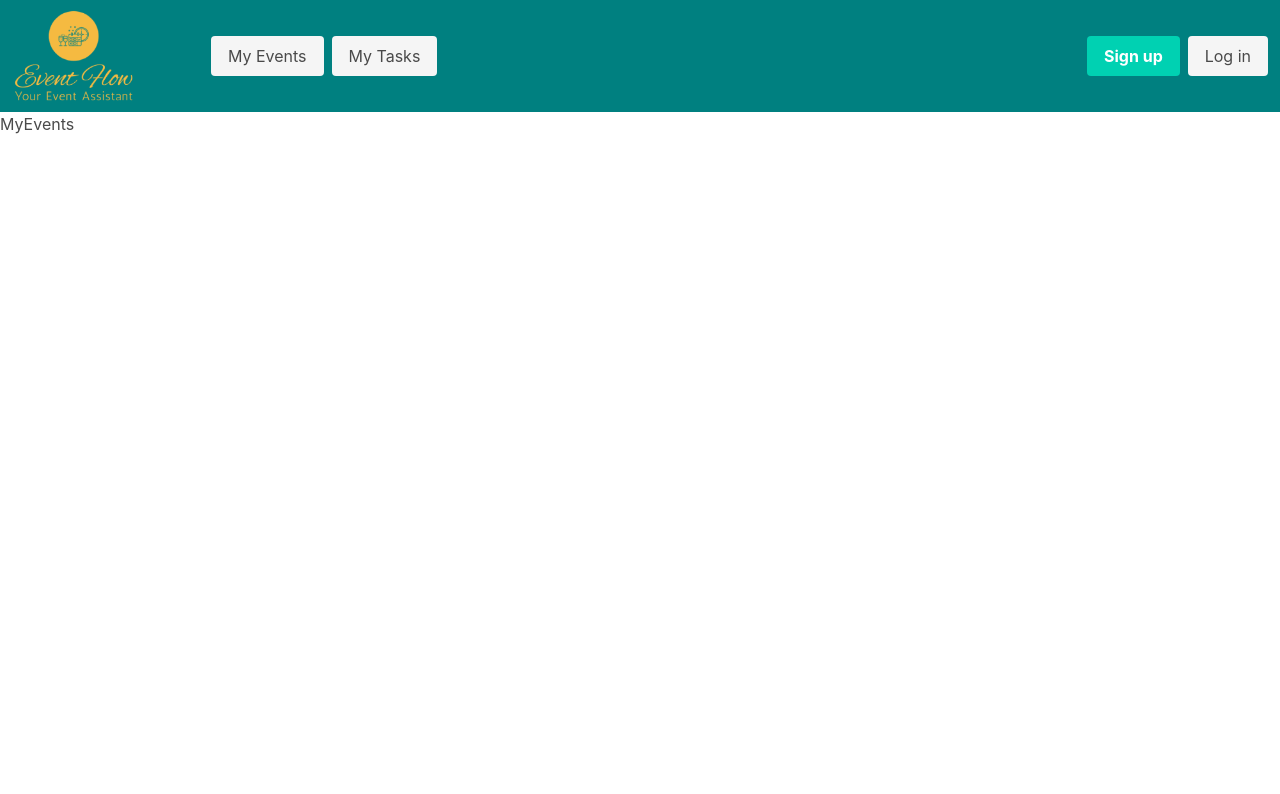
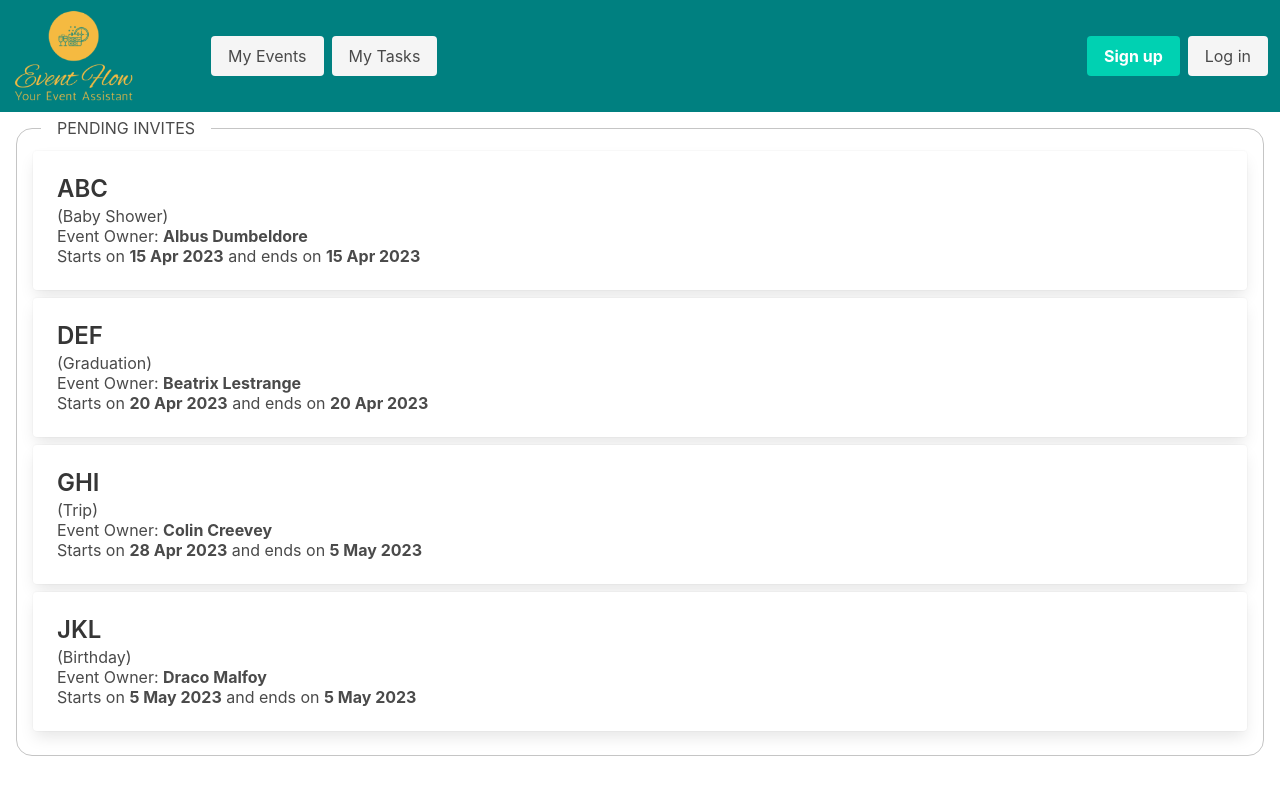
Before and after one commit to shaimaaGhamry/Event-Flow, a React (Create React App) app in the folder client/: page /myevents in a window 1280 px wide. Shown: the top 794 px of the page. Built offline with nearby package versions, Linux system fonts and the light colour scheme.

Commit message:
Included static pending invited to MyEvents page

```diff
--- a/client/src/index.css
+++ b/client/src/index.css
@@ -1,3 +1,8 @@
+:root {
+  --blue: #1e90ff;
+  --is-light: #ffffff;
+}
+
 body {
   margin: 0;
   font-family: -apple-system, BlinkMacSystemFont, 'Segoe UI', 'Roboto', 'Oxygen',
@@ -23,3 +28,36 @@ code {
 .navbar {
   background-color: teal !important;
 }
+
+.main {
+  margin: 1rem;
+}
+
+.row {
+  border-style: solid;
+  border-width: 1.5px;
+  border-radius: 1rem;
+  border-color: rgb(197, 197, 197);
+  padding: 1rem;
+  padding-top: 2rem;
+}
+
+div.event-list {
+  margin-top: -2.8rem;
+  margin-left: 0.5rem;
+  margin-bottom: 0.7rem;
+}
+
+span.event-list {
+  background-color: var(--is-light);
+  padding-left: 1rem;
+  padding-right: 1rem;
+}
+
+.subtitle {
+  margin-bottom: 0px !important;
+}
+
+.card {
+  margin-bottom: 0.5rem;
+}
--- a/client/src/routes/MyEvents.js
+++ b/client/src/routes/MyEvents.js
@@ -1,8 +1,42 @@
 import React from 'react';
 
 const MyEvents = () => {
+  const pendingInvites = [
+    { title: "ABC", type: "Baby Shower", owner: "Albus Dumbeldore", sdate: "15 Apr 2023", edate: "15 Apr 2023" },
+    { title: "DEF", type: "Graduation", owner: "Beatrix Lestrange", sdate: "20 Apr 2023", edate: "20 Apr 2023" },
+    { title: "GHI", type: "Trip", owner: "Colin Creevey", sdate: "28 Apr 2023", edate: "5 May 2023" },
+    { title: "JKL", type: "Birthday", owner: "Draco Malfoy", sdate: "5 May 2023", edate: "5 May 2023" },
+  ];
   return (
-    <div>MyEvents</div>
+    <div className="main">
+      <div class="row">
+        <div class="event-list"><p><span class="event-list">PENDING INVITES</span></p></div>
+        {pendingInvites.map((app) => <App type={app.type} title={app.title} owner={app.owner} sdate={app.sdate} edate={app.edate} />)}
+      </div>
+    </div>
+  );
+}
+
+function App(props) {
+  return (
+    <div class="card">
+      <div class="card-content">
+        <div class="media">
+          {/*       === For event type image ===
+          <div class="media-left">
+            <figure class="image is-48x48">
+              <img src="img-link" alt="Placeholder image"></img>
+            </figure>
+          </div> */}
+          <div class="media-content">
+            <p class="title is-4">{props.title}</p>
+            <p class="subtitle is-6">({props.type})</p>
+            <p class="subtitle is-6">Event Owner: <b>{props.owner}</b></p>
+            <p class="subtitle is-6"> Starts on <b>{props.sdate}</b> and ends on <b>{props.edate}</b></p>
+          </div>
+        </div>
+      </div>
+    </div>
   )
 }
 
```
